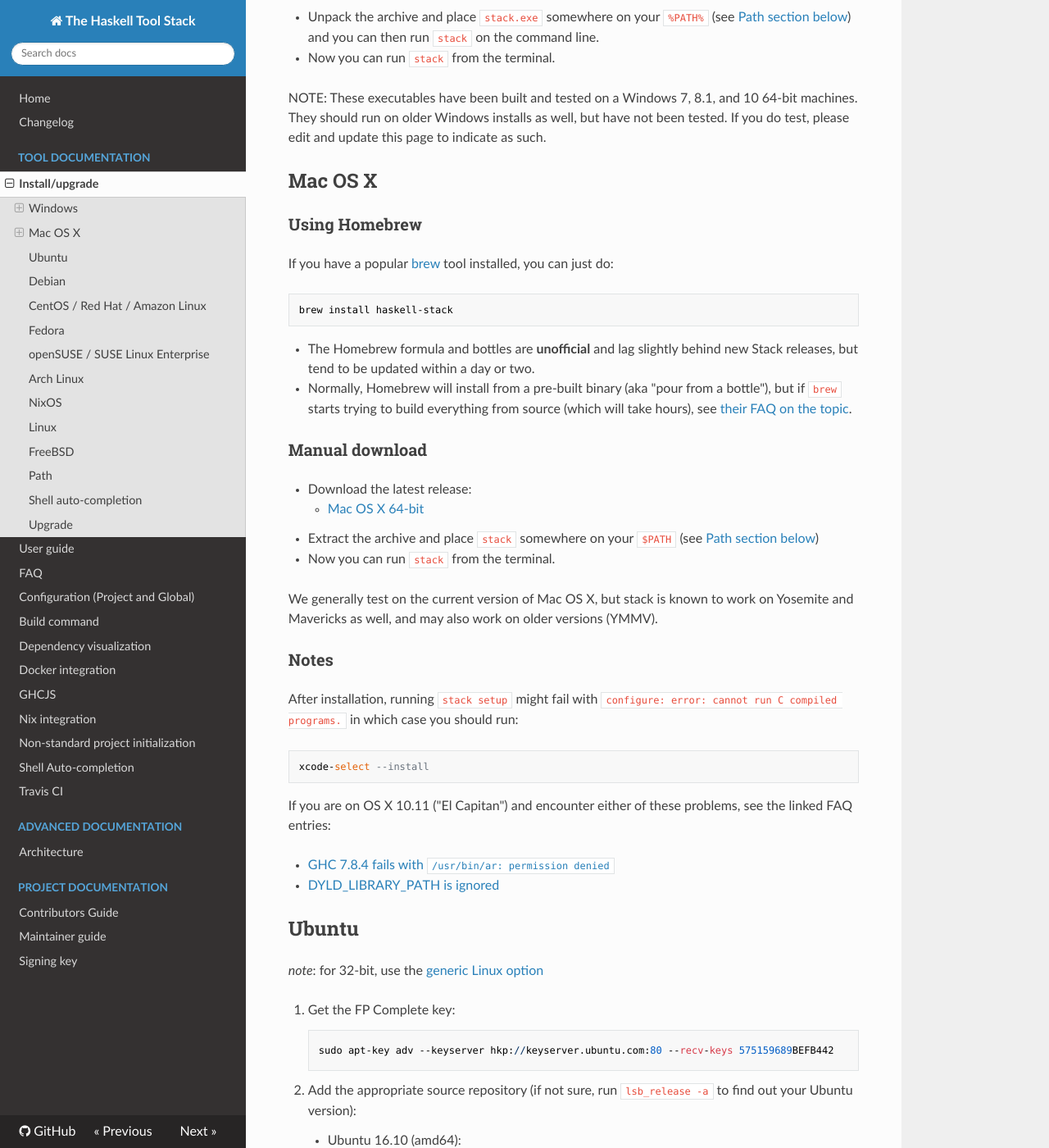
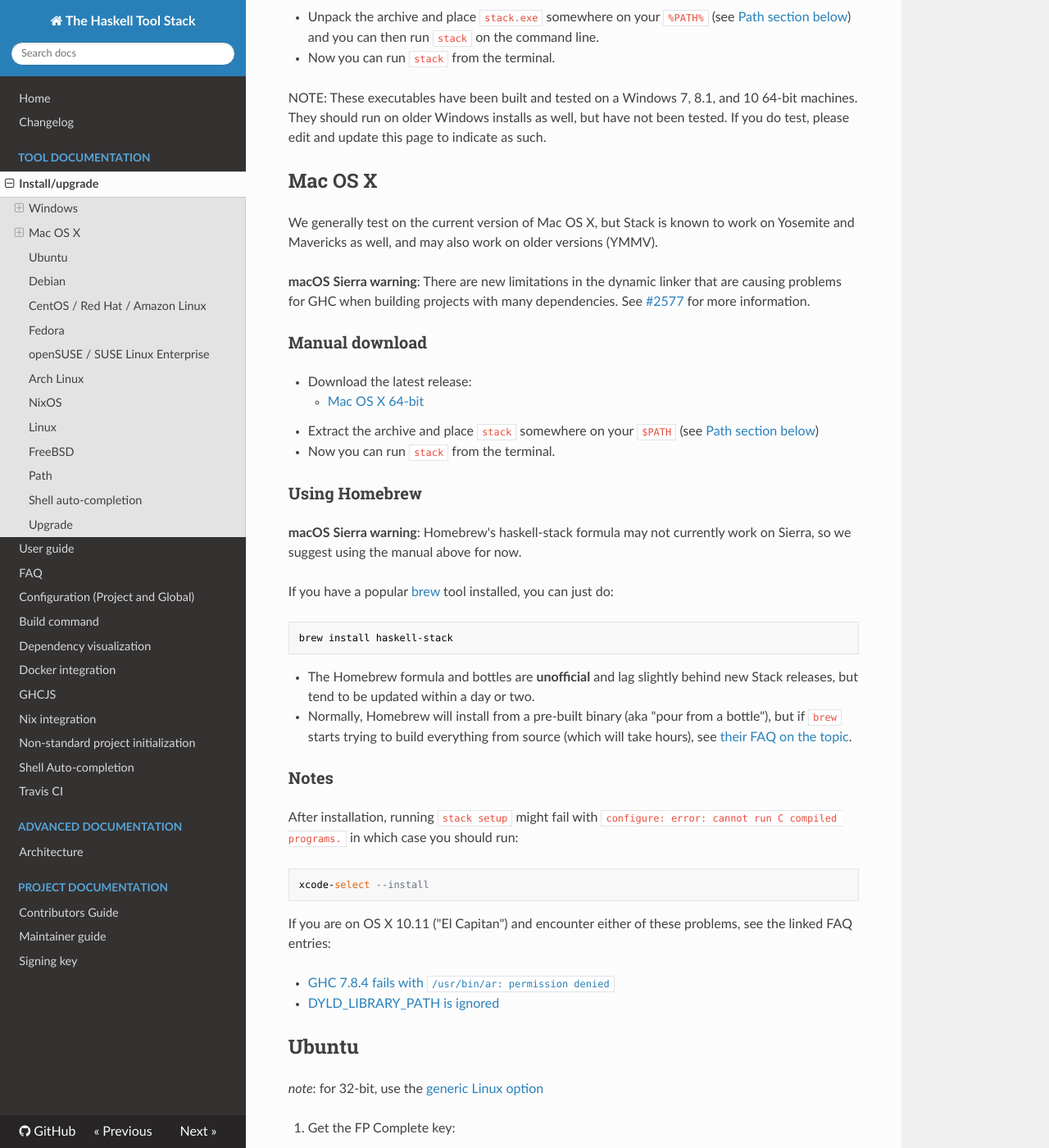
Before and after one commit to commercialhaskell/stack, an MkDocs documentation site: the page built from doc/install_and_upgrade.md, in a window 1280 px wide and 1400 px high, scrolled down 1167 px. Shown: the whole window at 82% size. Built offline with MkDocs 1.6.1, drawn with Linux system fonts in a browser that asks for light colours; nearby versions of some CDN libraries; old or Windows-style settings are respelled for this version of MkDocs.

Commit message:
Install instruction warnings for macOS Sierra (#2577)
Also, get.haskellstack.org no longer installs using Homebrew until this
is fixed.

```diff
--- a/doc/install_and_upgrade.md
+++ b/doc/install_and_upgrade.md
@@ -62,7 +62,28 @@
 
 ## Mac OS X
 
+
+We generally test on the current version of Mac OS X, but Stack is known to work on
+Yosemite and Mavericks as well, and may also work on older versions (YMMV).
+
+**macOS Sierra warning**: There are new limitations in the dynamic linker that
+are causing problems for GHC when building projects with many
+dependencies. See
+[#2577](https://github.com/commercialhaskell/stack/issues/2577) for more
+information.
+
+### Manual download
+
+* Download the latest release:
+    * [Mac OS X 64-bit](https://www.stackage.org/stack/osx-x86_64)
+* Extract the archive and place `stack` somewhere on your `$PATH` (see
+  [Path section below](#path))
+* Now you can run `stack` from the terminal.
+
 ### Using Homebrew
+
+**macOS Sierra warning**: Homebrew's haskell-stack formula may not currently
+work on Sierra, so we suggest using the manual above for now.
 
 If you have a popular [brew](http://brew.sh/) tool installed, you can just do:
 
```
Also changed, not shown: other parts of doc/install_and_upgrade.md (+0 -11 lines), 1 other file.
